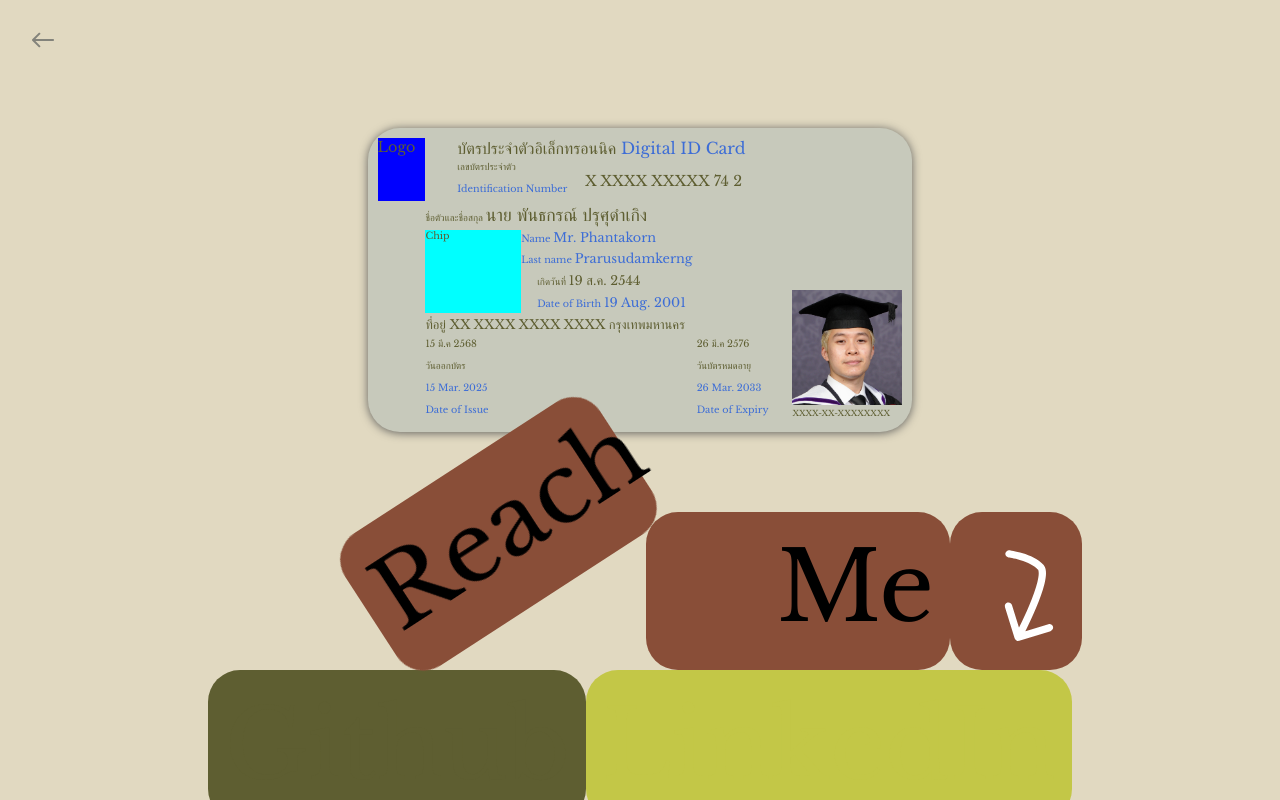
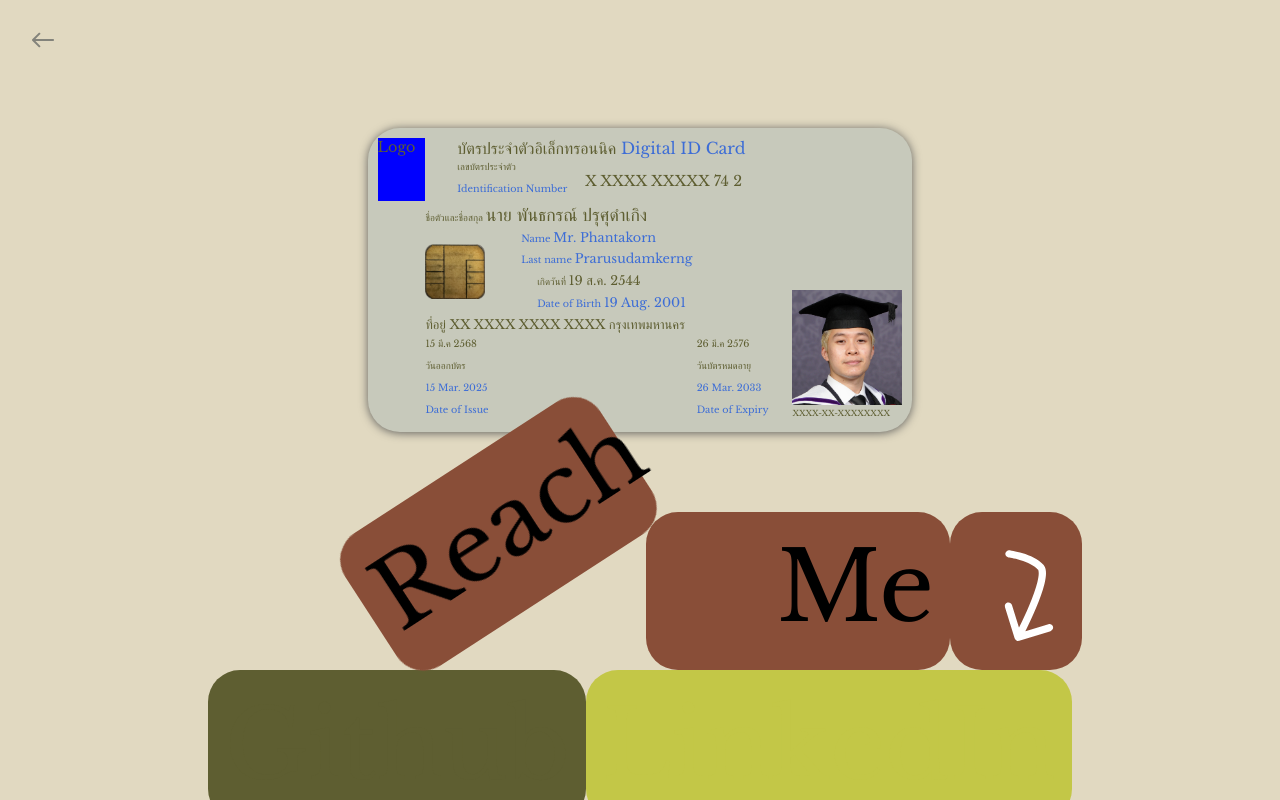
Before and after one commit to phantomcorn/site, a Next.js app: page /about in a window 1280 px wide. Built offline with nearby package versions, Linux system fonts and the light colour scheme.

Commit message:
use chip image

```diff
--- a/src/components/Card/Card.js
+++ b/src/components/Card/Card.js
@@ -1,6 +1,7 @@
 import styles from "./Card.module.css"
 import Image from 'next/image'
 import profileImage from "@/../public/media.jpg"
+import chip from "@/../public/chip.png"
 
 export default function Card() {
     return (
@@ -40,9 +41,7 @@ export default function Card() {
                     <Image className={styles["card-info"]} src={profileImage} width={110} alt="Profile picture"/>
                     <div className={styles["card-info"]}> XXXX-XX-XXXXXXXX </div>
 
-                    <div className={styles["card-info"]}>
-                        Chip
-                    </div>
+                    <Image className={styles["card-info"]} src={chip} width={60}/>
 
                 </div>
             </div>
--- a/src/components/Card/Card.module.css
+++ b/src/components/Card/Card.module.css
@@ -184,5 +184,5 @@
 .card-info:nth-child(22) { /* Chip */
     grid-row: 5 / span 4;
     grid-column: 2 / span 2;
-    background-color: aqua;
+    align-self: center;
 }
```
Also changed, not shown: public/chip.png (added).
